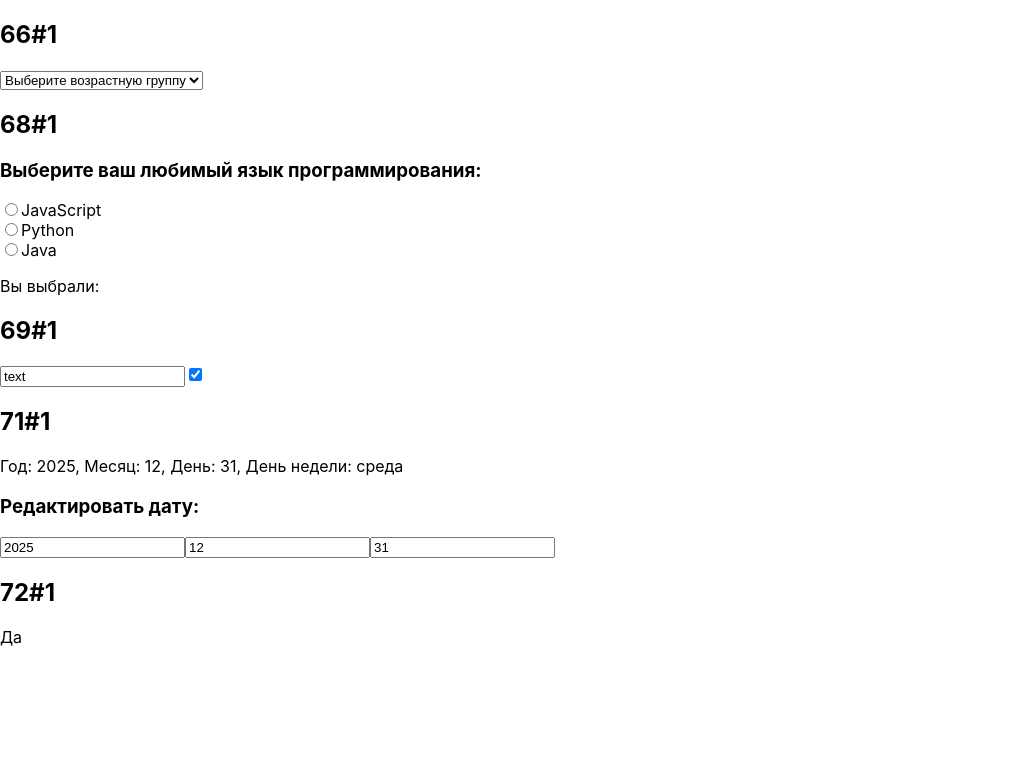
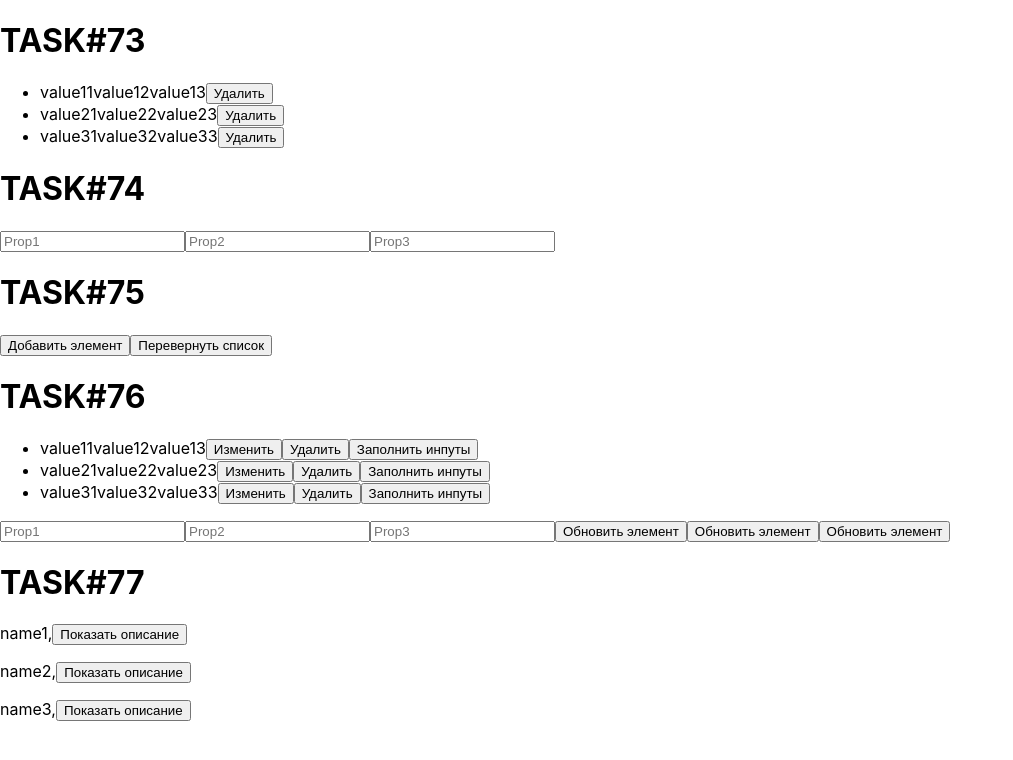
Before and after one commit to Sumr4kk/react, a React (Create React App) app in the folder my-app/: page / in a window 1280 px wide. Shown: the top 760 px of the page, without its empty margins (0-1013 px from the left). Built offline with nearby package versions, Linux system fonts and the light colour scheme.

Commit message:
73-77 задачи

```diff
--- a/my-app/src/App.js
+++ b/my-app/src/App.js
@@ -1,133 +1,105 @@
 import React, { useState } from 'react';
+import NewApp from './AppTask76'
+import AppTask77 from './AppTask77'
+
+const initNotes = [
+  {
+    id: 'GYi9G_uC4gBF1e2SixDvu',
+    prop1: 'value11',
+    prop2: 'value12',
+    prop3: 'value13',
+  },
+  {
+    id: 'IWSpfBPSV3SXgRF87uO74',
+    prop1: 'value21',
+    prop2: 'value22',
+    prop3: 'value23',
+  },
+  {
+    id: 'JAmjRlfQT8rLTm5tG2m1L',
+    prop1: 'value31',
+    prop2: 'value32',
+    prop3: 'value33',
+  },
+];
 
 function App() {
-  //66
-  const [value, setValue] = useState('');
+  const [notes, setNotes] = useState(initNotes);
+  const [inputValues, setInputValues] = useState({ prop1: '', prop2: '', prop3: '' });
 
-//67
-
-const [language, setLanguage] = useState('');
-
-  const changeHandler = (event) => {
-    setLanguage(event.target.value);
+  // Функция для добавления нового элемента
+  const addNote = () => {
+    const newNote = {
+      id: Math.random().toString(36).substring(7), // Генерация случайного ID
+      prop1: inputValues.prop1,
+      prop2: inputValues.prop2,
+      prop3: inputValues.prop3,
+    };
+    setNotes([...notes, newNote]);
+    setInputValues({ prop1: '', prop2: '', prop3: '' }); // Очистка инпутов
   };
 
-//69
-const [value1, setValue1] = useState('text');
-const [checked, setChecked] = useState(true);
+  // Функция для удаления элемента
+  const removeNote = (id) => {
+    setNotes(notes.filter(note => note.id !== id));
+  };
 
-//70
+  // Функция для изменения элемента
+  const updateNote = (id, index) => {
+    const updatedNotes = notes.map(note =>
+      note.id === id ? { ...note, prop1: note.prop1 + '!' } : note
+    );
+    setNotes(updatedNotes);
+  };
 
-const initDate = {
-  year: 2025,
-  month: 12,
-  day: 31,
-};
-
-const [date, setDate] = useState(initDate);
-
-const handleChange = (field, event) => {
-  const newValue = Number(event.target.value);
-  setDate({
-    ...date,
-    [field]: newValue,
-  });
-};
-
-const getDayOfWeek = () => {
-  const dateObj = new Date(date.year, date.month - 1, date.day); // месяц в JavaScript начинается с 0
-  const options = { weekday: 'long' }; // форматируем день недели
-  return dateObj.toLocaleDateString('ru-RU', options);
-};
-
-
+  // Функция для переворота массива
+  const reverseNotes = () => {
+    setNotes([...notes].reverse());
+  };
 
   return (
-
     <div>
-    <h2>66#1</h2>
-    <select value={value} onChange={(event) => setValue(event.target.value)}>
-        <option value="">Выберите возрастную группу</option>
-        <option value="0-12">От 0 до 12 лет</option>
-        <option value="13-17">От 13 до 17 лет</option>
-        <option value="18-25">От 18 до 25 лет</option>
-        <option value="25+">Старше 25 лет</option>
-      </select>
-      <p>
-        {value === '0-12' && 'Вы выбрали возрастную группу: от 0 до 12 лет'}
-        {value === '13-17' && 'Вы выбрали возрастную группу: от 13 до 17 лет'}
-        {value === '18-25' && 'Вы выбрали возрастную группу: от 18 до 25 лет'}
-        {value === '25+' && 'Вы выбрали возрастную группу: старше 25 лет'}
-      </p>
-
-    <h2>68#1</h2>
-    <h3>Выберите ваш любимый язык программирования:</h3>
+      <h1>TASK#73</h1>
+      <ul>
+        {notes.map((note, index) => (
+          <li key={note.id}>
+            <span onClick={() => updateNote(note.id, index)}>{note.prop1}</span>
+            <span>{note.prop2}</span>
+            <span>{note.prop3}</span>
+            <button onClick={() => removeNote(note.id)}>Удалить</button>
+          </li>
+        ))}
+      </ul>
+      <h1>TASK#74</h1>
+      {/* Инпуты для добавления нового элемента */}
       <input
-        type="radio"
-        name="language"
-        value="JavaScript"
-        checked={language === 'JavaScript'}
-        onChange={changeHandler}
-      />
-      JavaScript
-      <br />
-      <input
-        type="radio"
-        name="language"
-        value="Python"
-        checked={language === 'Python'}
-        onChange={changeHandler}
-      />
-      Python
-      <br />
-      <input
-        type="radio"
-        name="language"
-        value="Java"
-        checked={language === 'Java'}
-        onChange={changeHandler}
-      />
-      Java
-      <br />
-      <p>
-        Вы выбрали: {language}
-      </p>
-      {language === 'JavaScript' && <p>Отличный выбор, JavaScript - это классно!</p>}
-
-
-    <h2>69#1</h2>
-    <input defaultValue={value1} />
-    <input type="checkbox" defaultChecked={checked} />
-
-    <h2>71#1</h2>
-    <p>Год: {date.year}, Месяц: {date.month}, День: {date.day}, День недели: {getDayOfWeek()}</p>
-
-      <h3>Редактировать дату:</h3>
-      <input
-        type="number"
-        value={date.year}
-        onChange={(e) => handleChange('year', e)}
-        placeholder="Год"
+        type="text"
+        placeholder="Prop1"
+        value={inputValues.prop1}
+        onChange={(e) => setInputValues({...inputValues, prop1: e.target.value})}
       />
       <input
-        type="number"
-        value={date.month}
-        onChange={(e) => handleChange('month', e)}
-        placeholder="Месяц"
+        type="text"
+        placeholder="Prop2"
+        value={inputValues.prop2}
+        onChange={(e) => setInputValues({...inputValues, prop2: e.target.value})}
       />
       <input
-        type="number"
-        value={date.day}
-        onChange={(e) => handleChange('day', e)}
-        placeholder="День"
+        type="text"
+        placeholder="Prop3"
+        value={inputValues.prop3}
+        onChange={(e) => setInputValues({...inputValues, prop3: e.target.value})}
       />
+      <h1>TASK#75</h1>
+      <button onClick={addNote}>Добавить элемент</button>
 
-
-    <h2>72#1</h2>
-Да
+      {/* Кнопка для переворота списка */}
+      <button onClick={reverseNotes}>Перевернуть список</button>
+      <h1>TASK#76</h1>
+      <NewApp/>
+      <h1>TASK#77</h1>
+      <AppTask77/>
     </div>
-
-
   );
 }
 
--- /dev/null
+++ b/my-app/src/AppTask76.jsx
@@ -0,0 +1,102 @@
+import React, { useState } from 'react';
+
+function NewApp() {
+    const initNotes = [
+        {
+          id: 'GYi9G_uC4gBF1e2SixDvu',
+          prop1: 'value11',
+          prop2: 'value12',
+          prop3: 'value13',
+        },
+        {
+          id: 'IWSpfBPSV3SXgRF87uO74',
+          prop1: 'value21',
+          prop2: 'value22',
+          prop3: 'value23',
+        },
+        {
+          id: 'JAmjRlfQT8rLTm5tG2m1L',
+          prop1: 'value31',
+          prop2: 'value32',
+          prop3: 'value33',
+        },
+      ];
+
+  const [notes, setNotes] = useState(initNotes);
+  const [inputValues, setInputValues] = useState({ prop1: '', prop2: '', prop3: '' });
+
+  // Функция для изменения элемента
+  function doSmth(id) {
+    setNotes(notes.map(note => {
+      if (note.id === id) {
+        note.prop1 += '!';
+        note.prop2 += '!';
+        note.prop3 += '!';
+      }
+      return note;
+    }));
+  }
+
+  // Функция для удаления элемента
+  const removeNote = (id) => {
+    setNotes(notes.filter(note => note.id !== id));
+  };
+
+  // Функция для заполнения инпутов данными из элемента
+  const fillInputs = (note) => {
+    setInputValues({ prop1: note.prop1, prop2: note.prop2, prop3: note.prop3 });
+  };
+
+  // Функция для обновления элемента из инпутов
+  const updateNoteFromInputs = (id) => {
+    setNotes(notes.map(note => {
+      if (note.id === id) {
+        return { ...note, ...inputValues }; // Обновляем значения
+      }
+      return note;
+    }));
+  };
+
+  return (
+    <div>
+      <ul>
+        {notes.map(note => (
+          <li key={note.id}>
+            <span>{note.prop1}</span>
+            <span>{note.prop2}</span>
+            <span>{note.prop3}</span>
+            <button onClick={() => doSmth(note.id)}>Изменить</button>
+            <button onClick={() => removeNote(note.id)}>Удалить</button>
+            <button onClick={() => fillInputs(note)}>Заполнить инпуты</button>
+          </li>
+        ))}
+      </ul>
+
+      {/* Инпуты для обновления данных */}
+      <input
+        type="text"
+        placeholder="Prop1"
+        value={inputValues.prop1}
+        onChange={(e) => setInputValues({...inputValues, prop1: e.target.value})}
+      />
+      <input
+        type="text"
+        placeholder="Prop2"
+        value={inputValues.prop2}
+        onChange={(e) => setInputValues({...inputValues, prop2: e.target.value})}
+      />
+      <input
+        type="text"
+        placeholder="Prop3"
+        value={inputValues.prop3}
+        onChange={(e) => setInputValues({...inputValues, prop3: e.target.value})}
+      />
+      {/* Кнопка для обновления элемента из инпутов */}
+      {notes.map(note => (
+        <button key={note.id} onClick={() => updateNoteFromInputs(note.id)}>Обновить элемент</button>
+      ))}
+    </div>
+  );
+}
+
+export default NewApp;
--- /dev/null
+++ b/my-app/src/AppTask77.jsx
@@ -0,0 +1,51 @@
+import React, { useState } from 'react';
+
+// Функция для уникального идентификатора
+const id = () => Math.random().toString(36).substr(2, 9);
+
+const initNotes = [
+  {
+    id: id(),
+    name: 'name1',
+    desc: 'long description 1',
+    show: false,
+  },
+  {
+    id: id(),
+    name: 'name2',
+    desc: 'long description 2',
+    show: false,
+  },
+  {
+    id: id(),
+    name: 'name3',
+    desc: 'long description 3',
+    show: false,
+  },
+];
+
+function AppTask77() {
+  const [notes, setNotes] = useState(initNotes);
+
+  const toggleShow = (id) => {
+    setNotes(notes.map(note =>
+      note.id === id ? { ...note, show: !note.show } : note
+    ));
+  };
+
+  const result = notes.map(note => {
+    return (
+      <p key={note.id}>
+        {note.name},
+        {note.show && <i>{note.desc}</i>}
+        <button onClick={() => toggleShow(note.id)}>
+          {note.show ? 'Скрыть описание' : 'Показать описание'}
+        </button>
+      </p>
+    );
+  });
+
+  return <div>{result}</div>;
+}
+
+export default AppTask77;
```
